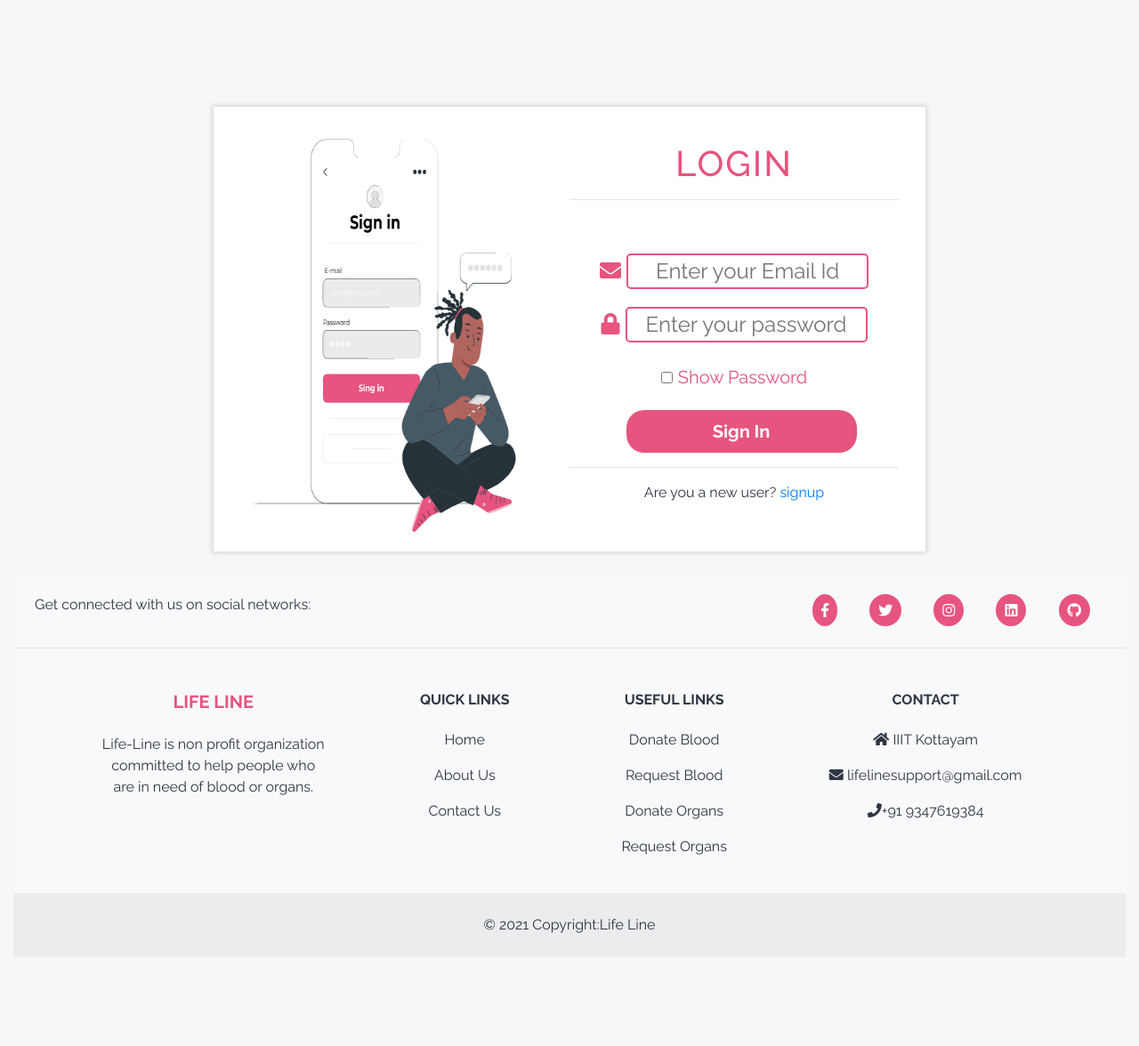
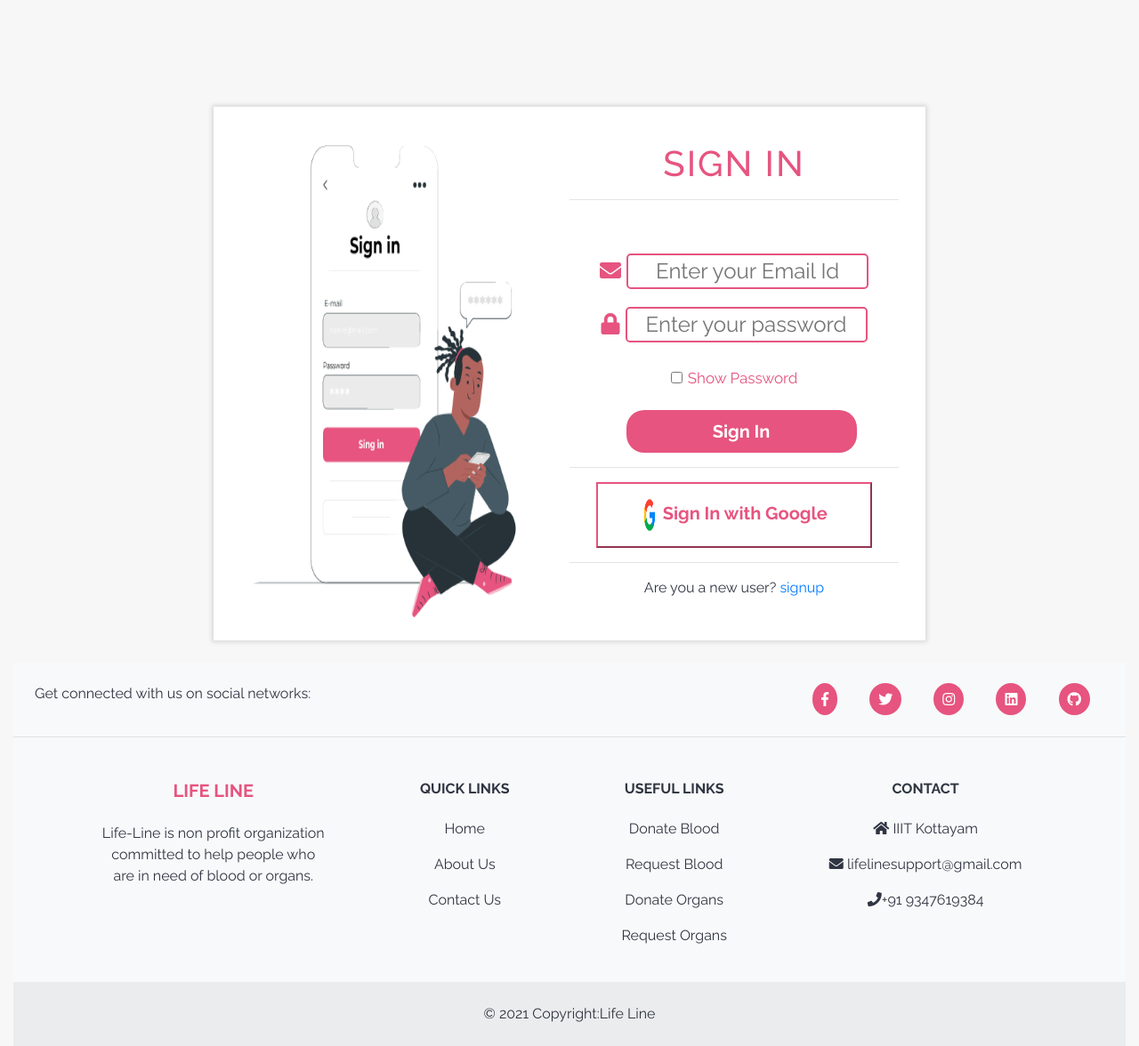
Before and after one commit to Life-line-iiitk/life-line, a PHP site: page /sign_in.html in a window 1280 px wide. Shown: the whole page at 89% size. Run offline with PHP 8.4, Linux system fonts and the light colour scheme.

Commit message:
added sign in with google button

```diff
--- a/assets/styles/sign_in_styles.css
+++ b/assets/styles/sign_in_styles.css
@@ -14,7 +14,7 @@
 .sub_container{
     max-width: 800px;
     width: 100%;
-    height: 500px;
+    height: 600px;
     margin: 120px auto 0;
     display: flex;
     background-color: var(--white);
@@ -68,6 +68,36 @@
     border-radius: 3px;;
 } */
 
+.glg button{
+    background-color: white;
+    padding: 7px 30px;
+    font-weight: bold;
+    color: var(--red);
+    border-color: var(--red);
+    font-size: 20px;
+}
+
+.glg button:hover{
+    background-color: var(--red);
+    padding: 7px 30px;
+    font-weight: bold;
+    color: var(--white);
+    border-color: var(--red);
+    font-size: 20px;
+}
+
+.glg button i{
+    border-radius:0%;
+    background-color: white;
+    color: var(--red);
+}
+
+.glg button i:hover{
+    border-radius:0%;
+    background-color: var(--red);
+    color: var(--white);
+}
+
 .btn-lg
 {
     background-color: var(--red);
--- a/sign_in.html
+++ b/sign_in.html
@@ -40,7 +40,7 @@
             </div>
             <div class="login_form">
                 <div class="title">
-                    <h1>Login</h1>
+                    <h1>Sign In</h1>
                 </div>
                 <hr>
                 <br>
@@ -54,15 +54,22 @@
                         <input type="password" name="password" id="password" placeholder="Enter your password">
                     </div>
                     <div class="input">
-                        <input type="checkbox" onclick="Toggle()"> <span style="color: var(--red);font-family:'Raleway', sans-serif;font-size: 20px;text-align: left;" >Show Password</span>
+                        <input type="checkbox" onclick="Toggle()"> <span style="color: var(--red);font-family:'Raleway', sans-serif;font-size: 17px;text-align: left;" >Show Password</span>
                     </div>
+
                     <div>
                         <button class="btn btn-lg ml-3" type="submit">Sign In</button>
                     </div>
+                </form>
+                    <hr>
+                    <div class="glg">
+                        <!--<button style="background-color: cornflowerblue;color: white;font-weight: bold;font-size: 15px;border: none; border-radius: 5px ;padding: 10px 10px;">login with <span><img src="./assets/images/google.jpg" alt="" width="5%" height="5%"></span> </button>-->
+                        <button><span><img src="./assets/images/google.jpg" alt="" width="8%" height="10%"></span> Sign In with Google </button>
+                    </div>
+                    <hr>
+                    <!--<i class="fab fa-google"></i>-->
+                    <p>Are you a new user? <a href="register.html">signup</a> </p>
 
-                    <hr>
-                    <p>Are you a new user? <a href="#">signup</a> </p>
-                </form>
             </div>
         </div>
 
```
Also changed, not shown: assets/images/google.png (added).
